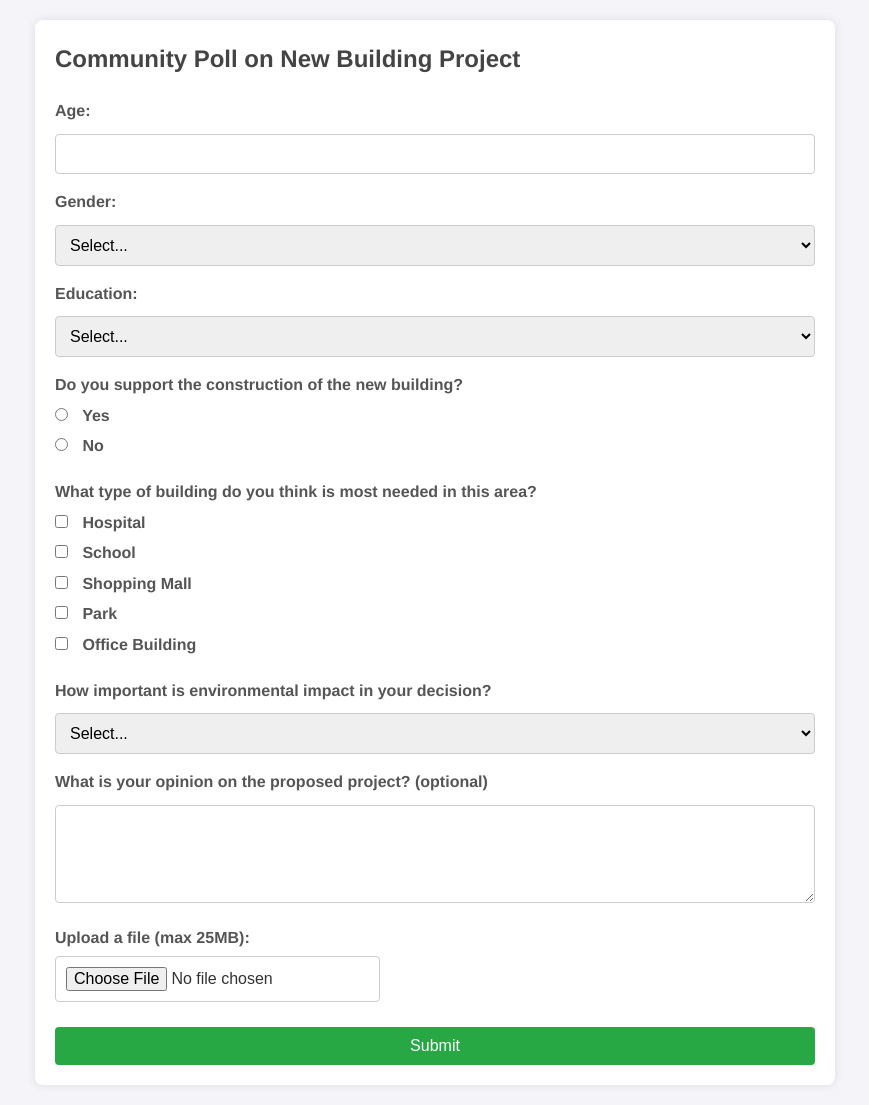
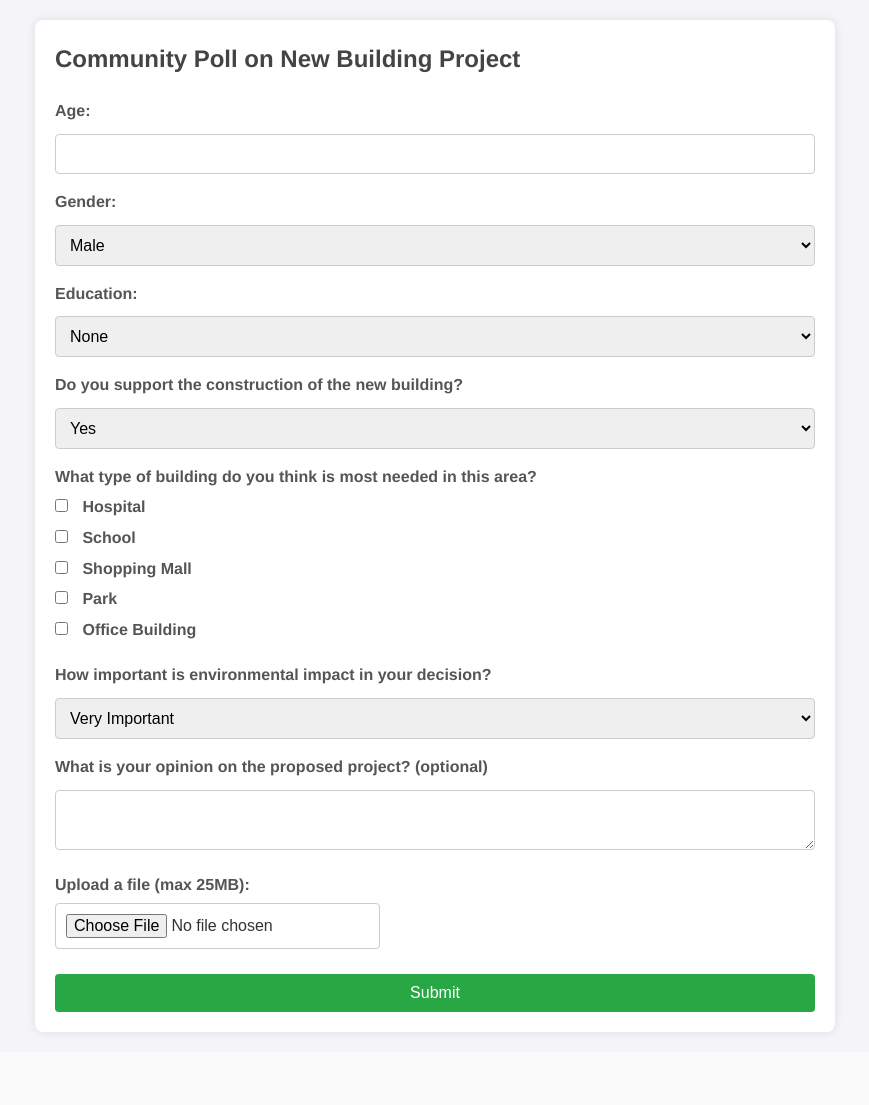
Before and after one commit to Aphanvahrius/Projekt, a Flask app: page / in a window 1280 px wide. Shown: the whole page, without its empty margins (205-1074 px from the left). After the commit the page ends 1035 px from the top, so only its background shows below. Run offline with Flask 2, Linux system fonts and the light colour scheme; some libraries are stand-ins or nearby versions.

Commit message:
modified:   polling-website/templates/index.html

```diff
--- a/polling-website/templates/index.html
+++ b/polling-website/templates/index.html
@@ -4,78 +4,61 @@
     <meta charset="UTF-8">
     <meta name="viewport" content="width=device-width, initial-scale=1.0">
     <title>Poll - New Building Project</title>
-        <link rel="stylesheet" href="../static/css/styles.css">
-        <link rel="apple-touch-icon" sizes="57x57" href="../static/images/apple-icon-57x57.png">
-        <link rel="apple-touch-icon" sizes="60x60" href="../static/images/apple-icon-60x60.png">
-        <link rel="apple-touch-icon" sizes="72x72" href="../static/images/apple-icon-72x72.png">
-        <link rel="apple-touch-icon" sizes="76x76" href="../static/images/apple-icon-76x76.png">
-        <link rel="apple-touch-icon" sizes="114x114" href="../static/images/apple-icon-114x114.png">
-        <link rel="apple-touch-icon" sizes="120x120" href="../static/images/apple-icon-120x120.png">
-        <link rel="apple-touch-icon" sizes="144x144" href="../static/images/apple-icon-144x144.png">
-        <link rel="apple-touch-icon" sizes="152x152" href="../static/images/apple-icon-152x152.png">
-        <link rel="apple-touch-icon" sizes="180x180" href="../static/images/apple-icon-180x180.png">
-        <link rel="icon" type="image/png" sizes="192x192"  href="../static/images/android-icon-192x192.png">
-        <link rel="icon" type="image/png" sizes="32x32" href="../static/images/favicon-32x32.png">
-        <link rel="icon" type="image/png" sizes="96x96" href="../static/images/favicon-96x96.png">
-        <link rel="icon" type="image/png" sizes="16x16" href="../static/images/favicon-16x16.png">
-        <link rel="manifest" href="../static/images/manifest.json">
+    <link rel="stylesheet" type="text/css" href="{{ url_for('static', filename='css/styles.css') }}">
+    <link rel="apple-touch-icon" sizes="57x57" href="{{ url_for('static', filename='images/apple-icon-57x57.png') }}">
+    <link rel="apple-touch-icon" sizes="60x60" href="{{ url_for('static', filename='images/apple-icon-60x60.png') }}">
+    <link rel="apple-touch-icon" sizes="72x72" href="{{ url_for('static', filename='images/apple-icon-72x72.png') }}">
+    <link rel="apple-touch-icon" sizes="76x76" href="{{ url_for('static', filename='images/apple-icon-76x76.png') }}">
+    <link rel="apple-touch-icon" sizes="114x114" href="{{ url_for('static', filename='images/apple-icon-114x114.png') }}">
+    <link rel="apple-touch-icon" sizes="120x120" href="{{ url_for('static', filename='images/apple-icon-120x120.png') }}">
+    <link rel="apple-touch-icon" sizes="144x144" href="{{ url_for('static', filename='images/apple-icon-144x144.png') }}">
+    <link rel="apple-touch-icon" sizes="152x152" href="{{ url_for('static', filename='images/apple-icon-152x152.png') }}">
+    <link rel="apple-touch-icon" sizes="180x180" href="{{ url_for('static', filename='images/apple-icon-180x180.png') }}">
+    <link rel="icon" type="image/png" sizes="192x192" href="{{ url_for('static', filename='images/android-icon-192x192.png') }}">
+    <link rel="icon" type="image/png" sizes="32x32" href="{{ url_for('static', filename='images/favicon-32x32.png') }}">
+    <link rel="icon" type="image/png" sizes="96x96" href="{{ url_for('static', filename='images/favicon-96x96.png') }}">
+    <link rel="icon" type="image/png" sizes="16x16" href="{{ url_for('static', filename='images/favicon-16x16.png') }}">
+    <link rel="manifest" href="{{ url_for('static', filename='images/manifest.json') }}">
     <meta name="msapplication-TileColor" content="#ffffff">
-        <meta name="msapplication-TileImage" content="../static/images/ms-icon-144x144.png">
+    <meta name="msapplication-TileImage" content="{{ url_for('static', filename='images/ms-icon-144x144.png') }}">
     <meta name="theme-color" content="#ffffff">
 </head>
 <body>
     <div class="container">
         <h1>Community Poll on New Building Project</h1>
         <form id="pollForm" action="/submit" method="POST" enctype="multipart/form-data">
+            {{ form.hidden_tag() }}
             <div class="question">
                 <label for="age">Age:</label>
-                    <input type="number" id="age" name="age" required>
+                {{ form.age(class_="form-control") }}
             </div>
             <div class="question">
                 <label for="gender">Gender:</label>
-                    <select id="gender" name="gender" required>
-                        <option value="">Select...</option>
-                        <option value="male">Male</option>
-                        <option value="female">Female</option>
-                        <option value="other">Other</option>
-                    </select>
+                {{ form.gender(class_="form-control") }}
             </div>
             <div class="question">
                 <label for="education">Education:</label>
-                    <select id="education" name="education" required>
-                        <option value="">Select...</option>
-                        <option value="none">None</option>
-                        <option value="high_school">High School</option>
-                        <option value="bachelor">Bachelor's Degree</option>
-                        <option value="master">Master's Degree</option>
-                        <option value="doctorate">Doctorate</option>
-                    </select>
+                {{ form.education(class_="form-control") }}
             </div>
             <div class="question">
                 <label>Do you support the construction of the new building?</label>
-                    <label><input type="radio" name="support" value="yes" required> Yes</label>
-                    <label><input type="radio" name="support" value="no"> No</label>
+                {{ form.support(class_="form-control") }}
             </div>
             <div class="question">
                 <label>What type of building do you think is most needed in this area?</label>
-                    <label><input type="checkbox" name="building_type" value="hospital"> Hospital</label>
-                    <label><input type="checkbox" name="building_type" value="school"> School</label>
-                    <label><input type="checkbox" name="building_type" value="mall"> Shopping Mall</label>
-                    <label><input type="checkbox" name="building_type" value="park"> Park</label>
-                    <label><input type="checkbox" name="building_type" value="office"> Office Building</label>
+                <label>{{ form.building_type_hospital }} Hospital</label>
+                <label>{{ form.building_type_school }} School</label>
+                <label>{{ form.building_type_mall }} Shopping Mall</label>
+                <label>{{ form.building_type_park }} Park</label>
+                <label>{{ form.building_type_office }} Office Building</label>
             </div>
             <div class="question">
-                    <label>How important is environmental impact in your decision?</label>
-                    <select id="environment_importance" name="environment_importance" required>
-                        <option value="">Select...</option>
-                        <option value="very_important">Very Important</option>
-                        <option value="somewhat_important">Somewhat Important</option>
-                        <option value="not_important">Not Important</option>
-                    </select>
+                <label for="environment_importance">How important is environmental impact in your decision?</label>
+                {{ form.environment_importance(class_="form-control") }}
             </div>
             <div class="question">
                 <label for="opinion">What is your opinion on the proposed project? (optional)</label>
-                    <textarea id="opinion" name="opinion" rows="4"></textarea>
+                {{ form.opinion(class_="form-control") }}
             </div>
             <div class="question">
                 <label for="attachment">Upload a file (max 25MB):</label>
@@ -83,7 +66,16 @@
             </div>
             <button type="submit">Submit</button>
         </form>
+        {% with messages = get_flashed_messages(with_categories=true) %}
+            {% if messages %}
+                <ul>
+                {% for category, message in messages %}
+                    <li class="{{ category }}">{{ message }}</li>
+                {% endfor %}
+                </ul>
+            {% endif %}
+        {% endwith %}
     </div>
-        <script src="../static/js/scripts.js"></script>
+    <script src="{{ url_for('static', filename='js/scripts.js') }}"></script>
 </body>
 </html>
```
Lines whose indentation alone changed are shown as unchanged.
